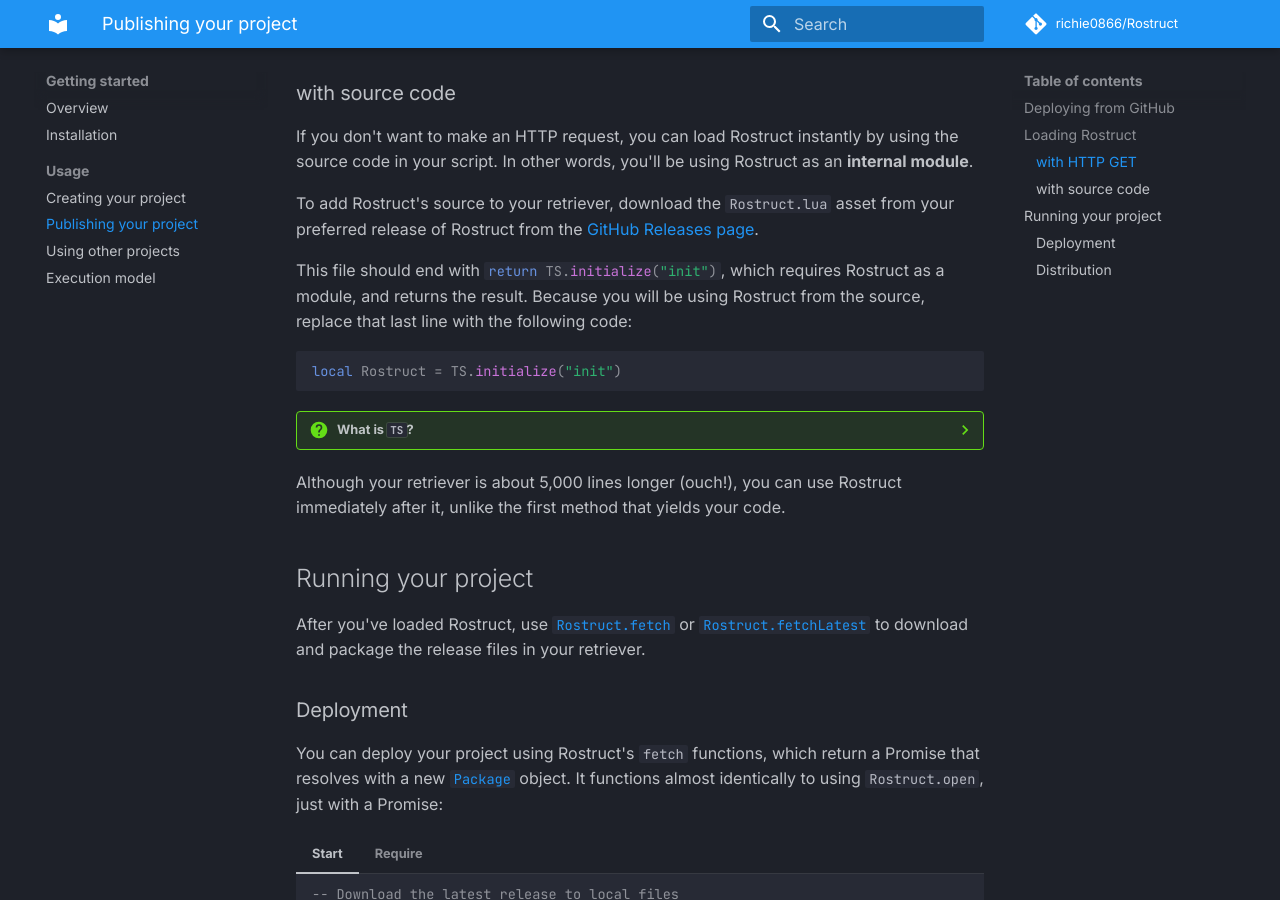
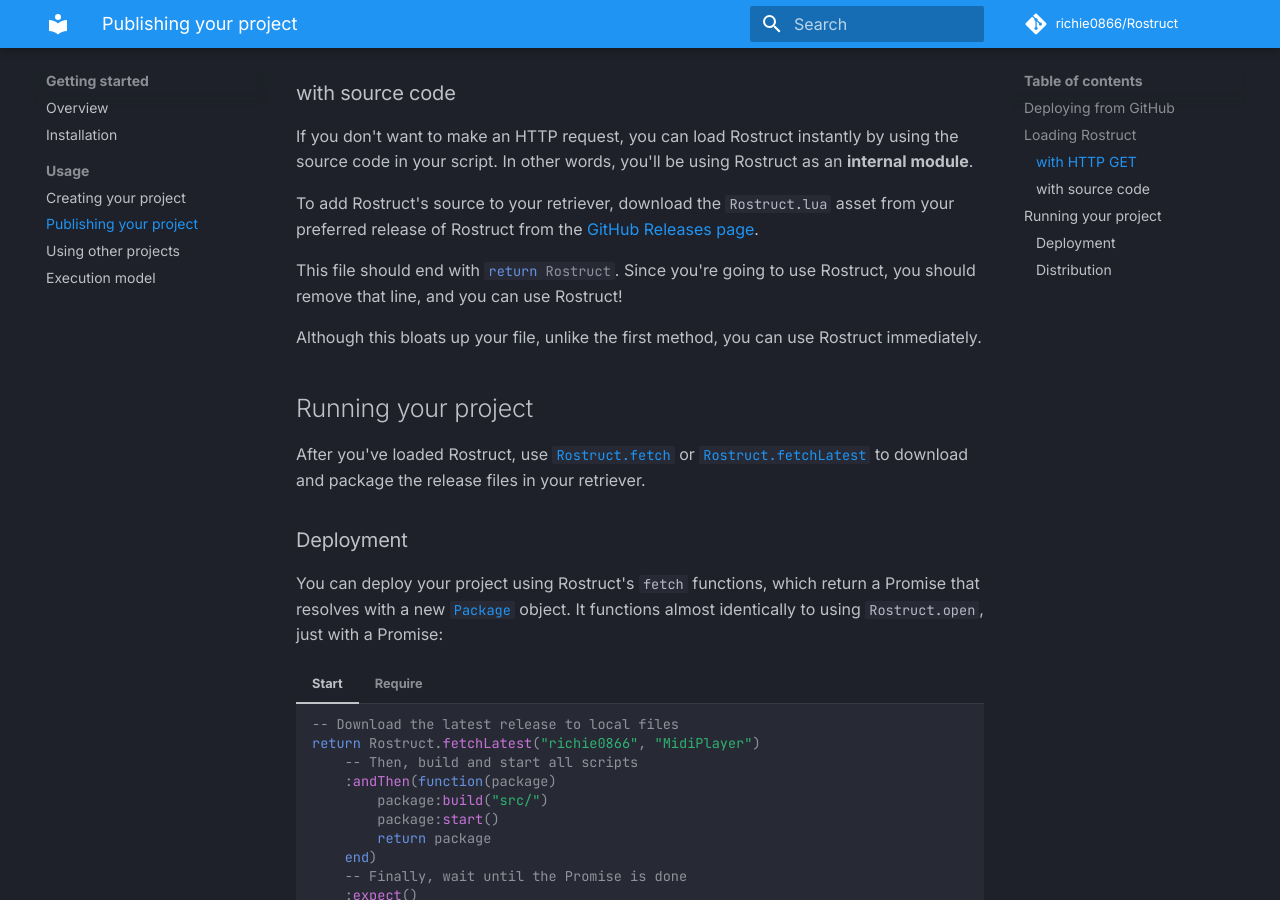
Before and after one commit to richie0866/Rostruct, an MkDocs documentation site: the page built from docs/getting-started/publishing-your-project.md, in a window 1280 px wide and 900 px high, scrolled down 1073 px. Built offline with MkDocs 1.6.1 and Material for MkDocs 9.7.7, drawn with Linux system fonts in a browser that asks for light colours; comment, search, counter and statistics services are not loaded.

Commit message:
Update docs

````diff
--- a/docs/getting-started/publishing-your-project.md
+++ b/docs/getting-started/publishing-your-project.md
@@ -37,17 +37,9 @@ If you don't want to make an HTTP request, you can load Rostruct instantly by us
 
 To add Rostruct's source to your retriever, download the `Rostruct.lua` asset from your preferred release of Rostruct from the [GitHub Releases page](https://github.com/richie0866/Rostruct/releases/latest).
 
-This file should end with `#!lua return TS.initialize("init")`, which requires Rostruct as a module, and returns the result.
-Because you will be using Rostruct from the source, replace that last line with the following code:
+This file should end with `#!lua return Rostruct`. Since you're going to use Rostruct, you should remove that line, and you can use Rostruct!
 
-```lua
-local Rostruct = TS.initialize("init")
-```
-
-??? question "What is `TS`?"
-	Because Rostruct uses TypeScript for Roblox, it uses the `TS` module to simulate its runtime. Essentially, running `#!lua TS.initialize("init")` requires Rostruct.
-
-Although your retriever is about 5,000 lines longer (ouch!), you can use Rostruct immediately after it, unlike the first method that yields your code.
+Although this bloats up your file, unlike the first method, you can use Rostruct immediately.
 
 ## Running your project
 
````
